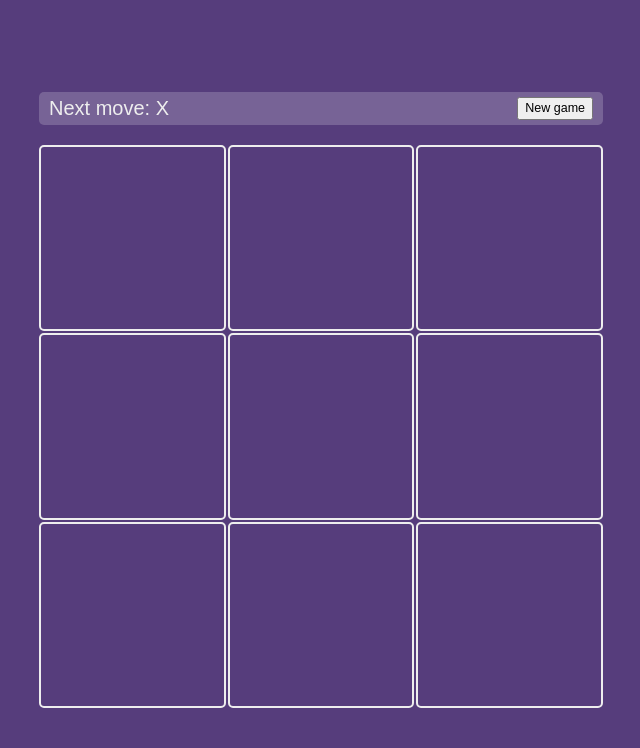
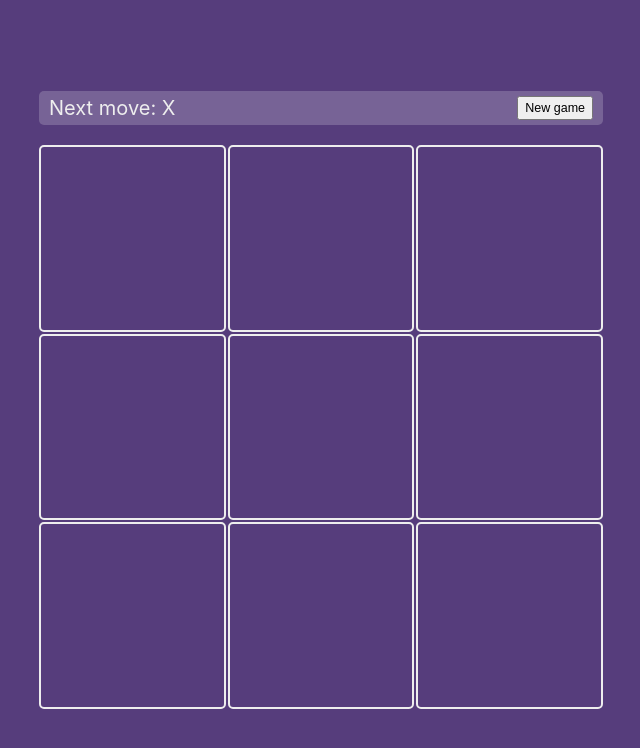
Before and after one commit to scatana/tic-tac-toe, a website: page index.html in a window 1280 px wide. Shown: the whole page, without its empty margins (319-959 px from the left). Drawn offline with Linux system fonts and the light colour scheme.

Commit message:
Various tweaks, prepare for scaffolding

```diff
--- a/css/style.css
+++ b/css/style.css
@@ -4,7 +4,7 @@
 }
 
 body {
-  font-family: sans-serif;
+  font-family: -apple-system, BlinkMacSystemFont, "Segoe UI", "Roboto", "Helvetica Neue", Arial, sans-serif;
   font-size: 10px;
 }
 
```
Also changed, not shown: package.json (added, +17 -0 lines), .assets/icon.png (added), .bin/scaffold.js (added), manifest.json, 2 other files.
